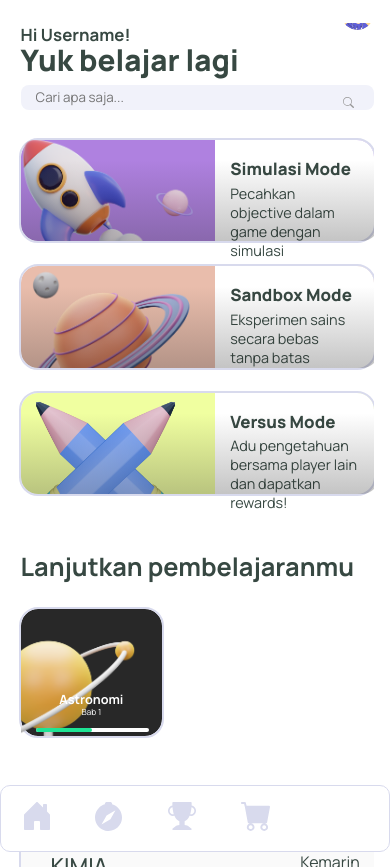
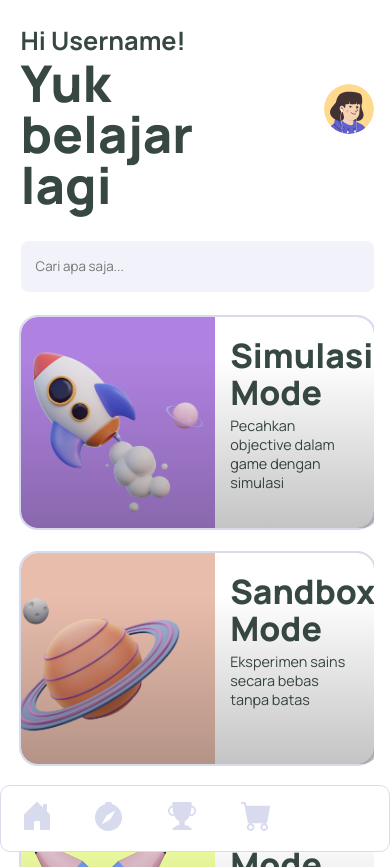
Before and after one commit to anggana-putra/learnica-no-login, a React (Create React App) app: page / in a window 390 px wide. Built offline with nearby package versions, Linux system fonts and the light colour scheme.

Commit message:
test_one

```diff
--- a/public/index.html
+++ b/public/index.html
@@ -3,7 +3,7 @@
   <head>
     <meta charset="utf-8" />
     <link rel="icon" href="%PUBLIC_URL%/logo.ico" />
-    <meta name="viewport" content="width=device-width, initial-scale=1" />
+    <meta name="viewport" content="width=device-width, initial-scale=1.0" />
     <meta name="theme-color" content="#000000" />
     <link rel="manifest" href="%PUBLIC_URL%/manifest.json" />
     <link href="https://fonts.googleapis.com/css2?family=Manrope:wght@200;300;400;500;600;700;800&display=swap" rel="stylesheet">
--- a/src/components/HomePage/hpUpSection.css
+++ b/src/components/HomePage/hpUpSection.css
@@ -6,7 +6,7 @@
 
 .upText {
     font-family: 'Manrope';
-    width: 70%;
+    width: 80%;
 }
 
 .upText h2 {
@@ -79,70 +79,29 @@
     fill: black;
 }
 
-@media only screen and (max-width: 430px) {
-    .mPencarian {
-        position: relative;
-        bottom: 30px;
-    }
-    .pencarian label {
-        position: absolute;
-        left:  91%;
-        margin-top: 0.8vh;
-        cursor:pointer;
-    }
-    .pencarian label svg {
-        height: 1.3vh;
-        width: auto;
-        fill: #979797;
-        transition: 200ms ease;
-    }
-    .pencarian input {
-        height: 3vh;
-        width: 100%;
-    }
-    .upText {
-        font-family: 'Manrope';
-        width: 90%;
-    }
-    .upText h2 {
-        font-size: 2vh;
-    }
-    .upText h1 {
-        font-size: 3.5vh;
-        font-weight: 900;
-        line-height: 1;
-        color: #374842;
-    }
-    .profile img {
-        height: 4vh;
-        width: auto;
-        cursor: pointer;
-        outline: none;
-        border-radius: 30px;
-        transition: 100ms ease;
-    }
-    .profile {
-        float: right;
-        position:relative;
-        bottom: 9.5vh;
-        display: block;
-    }
-
-}
-
-@media only screen and (max-width: 375px) {
+@media only screen and (max-width: 620px) {
     .mPencarian {
         position: relative;
         bottom: 25px;
     }
+    .pencarian input {
+        height: 6vh;
+        width: 100%;
+        padding: 0 15px;
+        font-family: 'Manrope';
+        border-radius: 8px;
+        border: none;
+        background-color: #F1F2FA;
+        outline: none;
+    }
     .pencarian label svg {
-        height: 1.1vh;
+        height: 2vh;
         width: auto;
         fill: #979797;
         transition: 200ms ease;
     }
     .profile img {
-        height: 3vh;
+        height: 6vh;
         width: auto;
         cursor: pointer;
         outline: none;
@@ -152,26 +111,26 @@
     .profile {
         float: right;
         position: relative;
-        bottom: 7.5vh;
+        bottom: 15vh;
     }
     .upText {
         font-family: 'Manrope';
-        width: 80%;
+        width: 70%;
     }
     .upText h2 {
-        font-size: 1.5vh;
+        font-size: 3vh;
     }
     .upText h1 {
-        font-size: 3vh;
+        font-size: 6vh;
         font-weight: 900;
         line-height: 1;
         color: #374842;
     }
 }
 
-@media only screen and (max-width: 320px) {
+/* @media only screen and (max-width: 320px) {
     .pencarian label {
-        left:  88%;
+        left:  80%;
     }
     .upText h2 {
         font-size: 1.5vh;
@@ -193,6 +152,6 @@
     .profile {
         float: right;
         position: relative;
-        bottom: 7vh;
+        bottom: 3vh;
     }
-}
+} */
--- a/src/components/HomePage/lanjutkan.css
+++ b/src/components/HomePage/lanjutkan.css
@@ -178,12 +178,60 @@
     }
 }
 
-@media only screen and (max-width: 375px) {
+@media only screen and (max-height: 667) {
     .pembelajaranOne .astronomi {
         height: 15vh;
         width: 65%;
         object-fit: cover;
         object-position: -90px -10%;
+    }
+        .wrapLan h2 {
+        font-size: 3vh;
+        }
+    .pembelajaranOne .wrap-pembelajaranOne {
+        height: 15vh;
+    }
+    .pembelajaranOne .astronomi {
+        height: 15vh;
+        width: 60%;
+        object-fit: cover;
+        object-position: -80px -0%;
+    }
+
+    .asText {
+        position: relative;
+        text-align: center;
+        padding: 10vh 0 0 0;
+        height: 1vh;
+        width: 100%;
+        border-radius: 0 17px 17px 0;
+        margin-left: 0%;
+        font-family: 'Manrope';
+        color: white;
+    }
+    .asText h2 {
+        font-size: 1.5vh;
+    }
+    .asText p {
+        font-size: 1vh;
+    }
+    .slide {
+        position: absolute;
+        border-radius: 5px;
+        height: 0.5vh;
+        width: 40%;
+        background-color: #1EE494;
+    }
+
+    .slideB {
+        position: absolute;
+        border-radius: 5px;
+        height: 0.5vh;
+        width: 80%;
+    }
+    #slide {
+        margin-left: 15px;
+        margin-top: 10px;
     }
 }
 
--- a/src/components/HomePage/modePembelajaran.css
+++ b/src/components/HomePage/modePembelajaran.css
@@ -183,7 +183,7 @@
     margin-top: 25px;
 }
 
-@media only screen and (max-width: 430px) {
+/* @media only screen and (max-width: 430px) {
     .gradientSimulasi {
         position: absolute;
         height: 12vh;
@@ -235,25 +235,25 @@
     .veText h2 {
         font-size: 2vh;
     }
-}
+} */
 
-@media only screen and (max-width: 320px) {
+@media only screen and (max-width: 620px) {
     .gradientSimulasi {
-        height: 10vh;
+        height: 15vh;
     }
     .simulasiMode .wrap {
         height: 10vh;
     }
     .simulasiMode .rocket {
         height: 10vh;
-        object-position: -20px 32%;
+        object-position: 0px 32%;
     }
     .siText h2 {
         font-size: 1.5vh;
     }
     .siText p {
         padding-top: 5px;
-        font-size: 70%;
+        font-size: 50%;
     }
     /*///*/
     .gradientSandbox {
```
